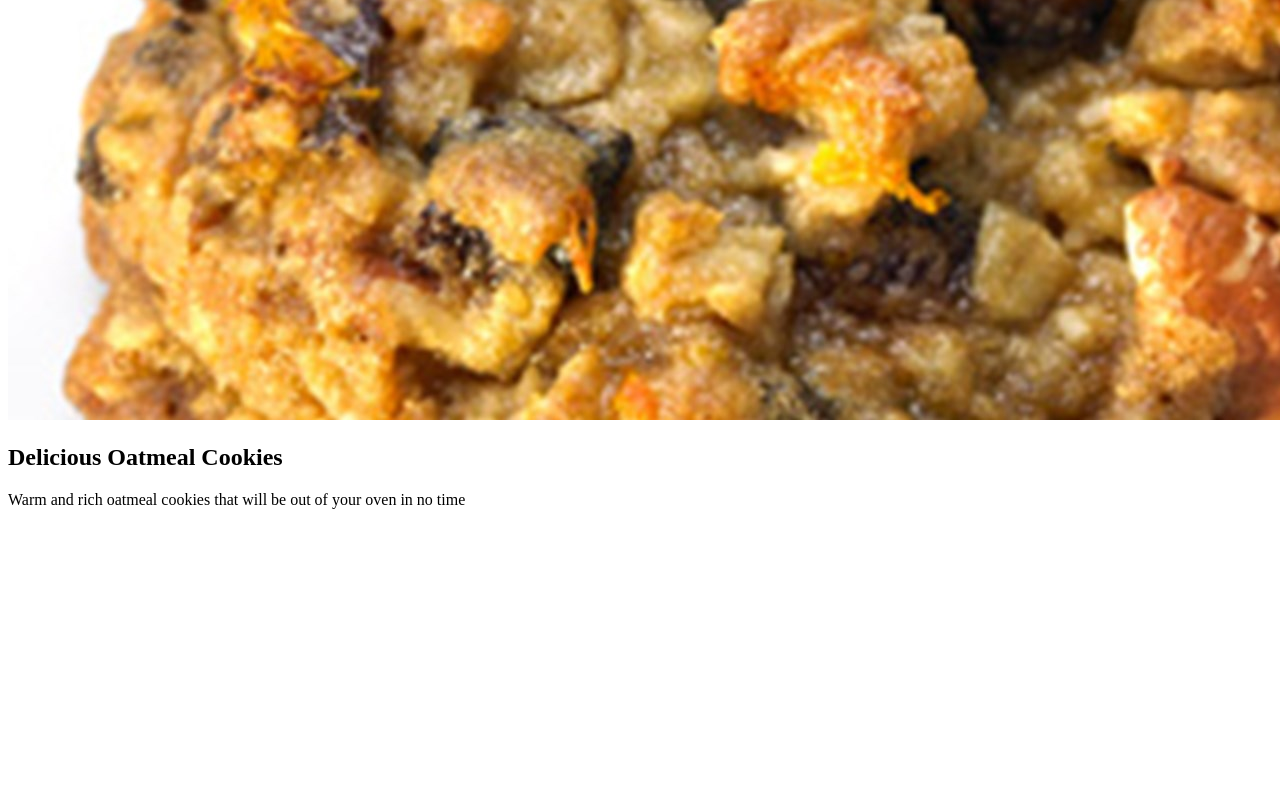
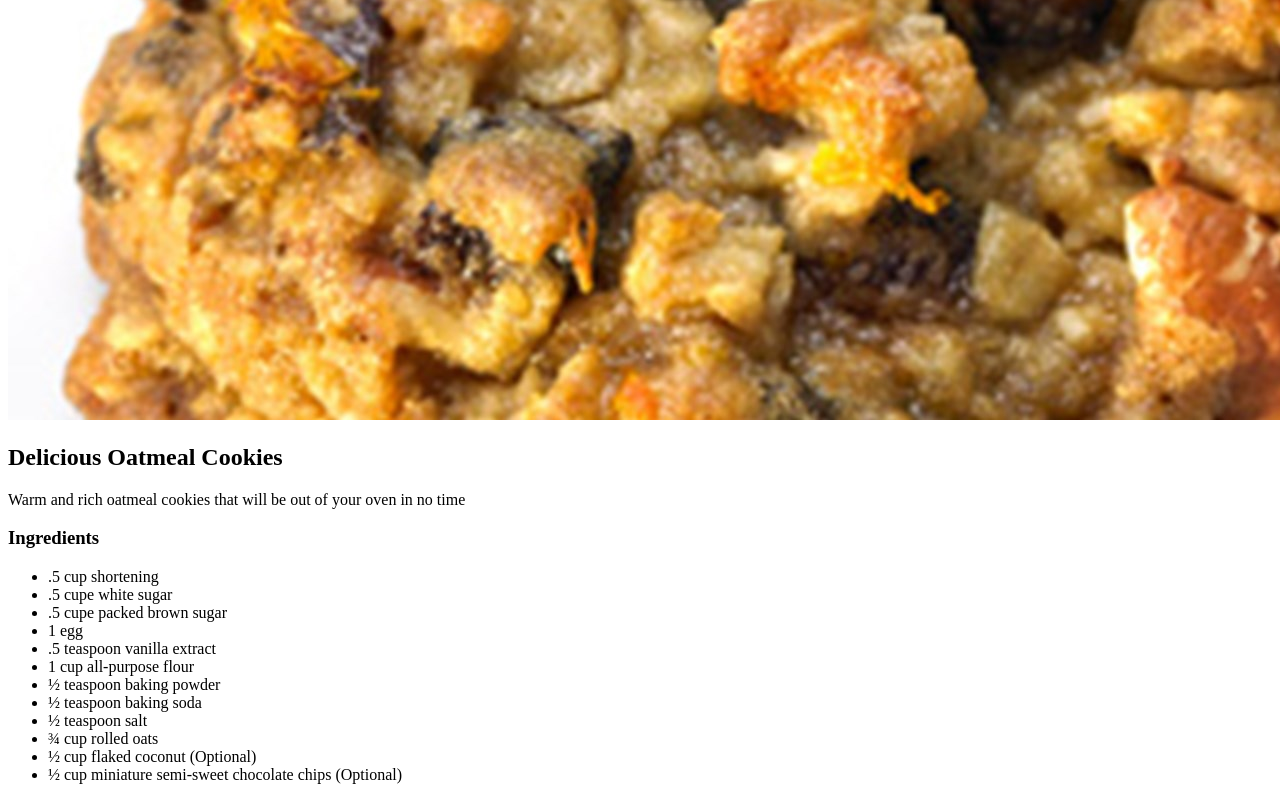
Before and after one commit to kkated/recipes, a plain HTML site: page cookie.html in a window 1280 px wide. Shown: the part 938-1738 px from the top of the page. Before the commit the page ends 1463 px from the top, so only its background shows below. Drawn offline with Linux system fonts and the light colour scheme.

Commit message:
added ingredients list

```diff
--- a/cookie.html
+++ b/cookie.html
@@ -15,6 +15,22 @@
     <br>
     <h2>Delicious Oatmeal Cookies</h2>
     <p>Warm and rich oatmeal cookies that will be out of your oven in no time</p>
+    <h3>Ingredients</h3>
+        <ul>
+            <li>.5 cup shortening</li>
+            <li>.5 cupe white sugar</li>
+            <li>.5 cupe packed brown sugar</li>
+            <li>1 egg</li>
+            <li>.5 teaspoon vanilla extract</li>
+            <li>1 cup all-purpose flour</li>
+            <li>½ teaspoon baking powder</li>
+            <li>½ teaspoon baking soda</li>
+            <li>½ teaspoon salt</li>
+            <li>¾ cup rolled oats</li>
+            <li>½ cup flaked coconut (Optional)</li>
+            <li>½ cup miniature semi-sweet chocolate chips (Optional)</li>
+
+        </ul>
 </body>
 
 </html>
```
